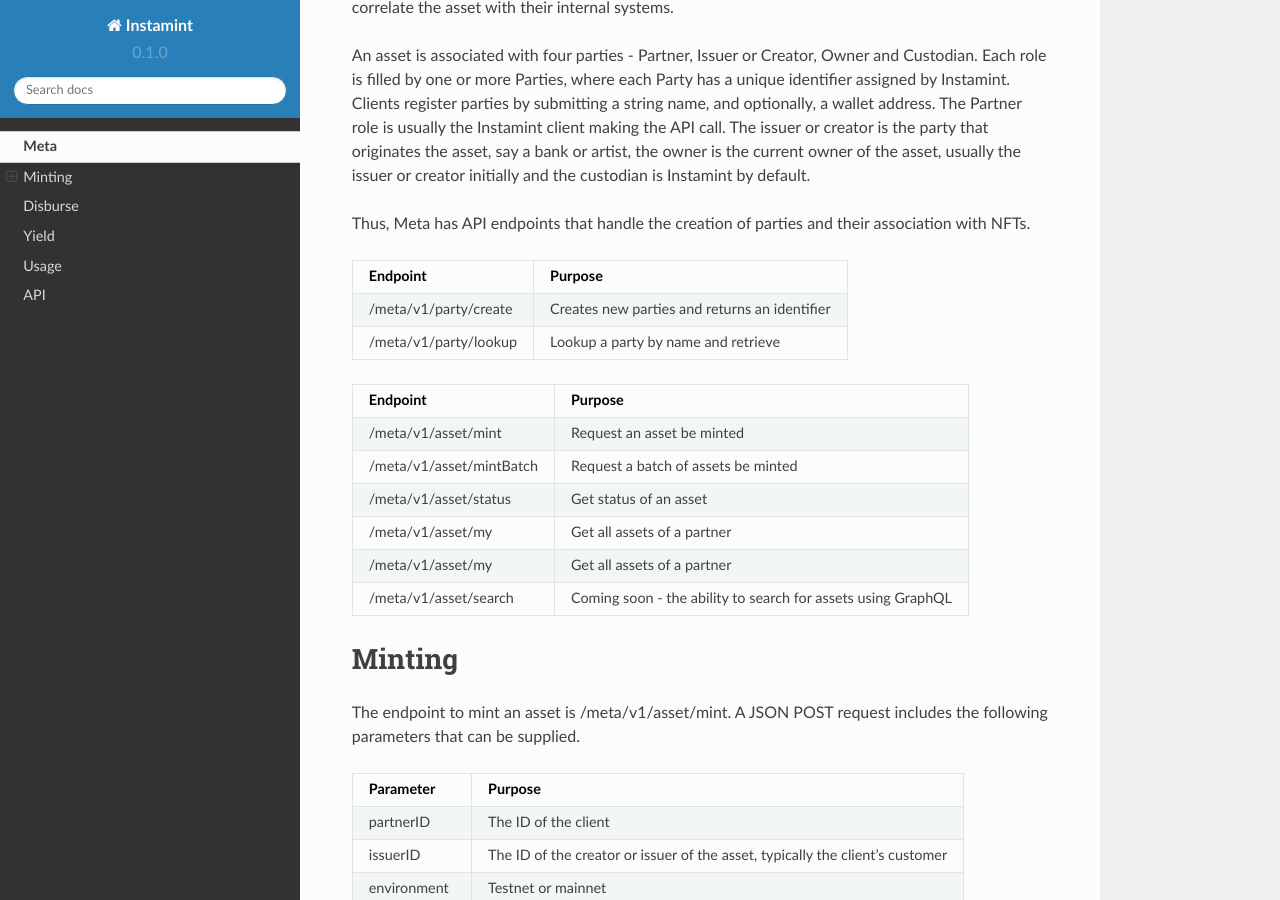
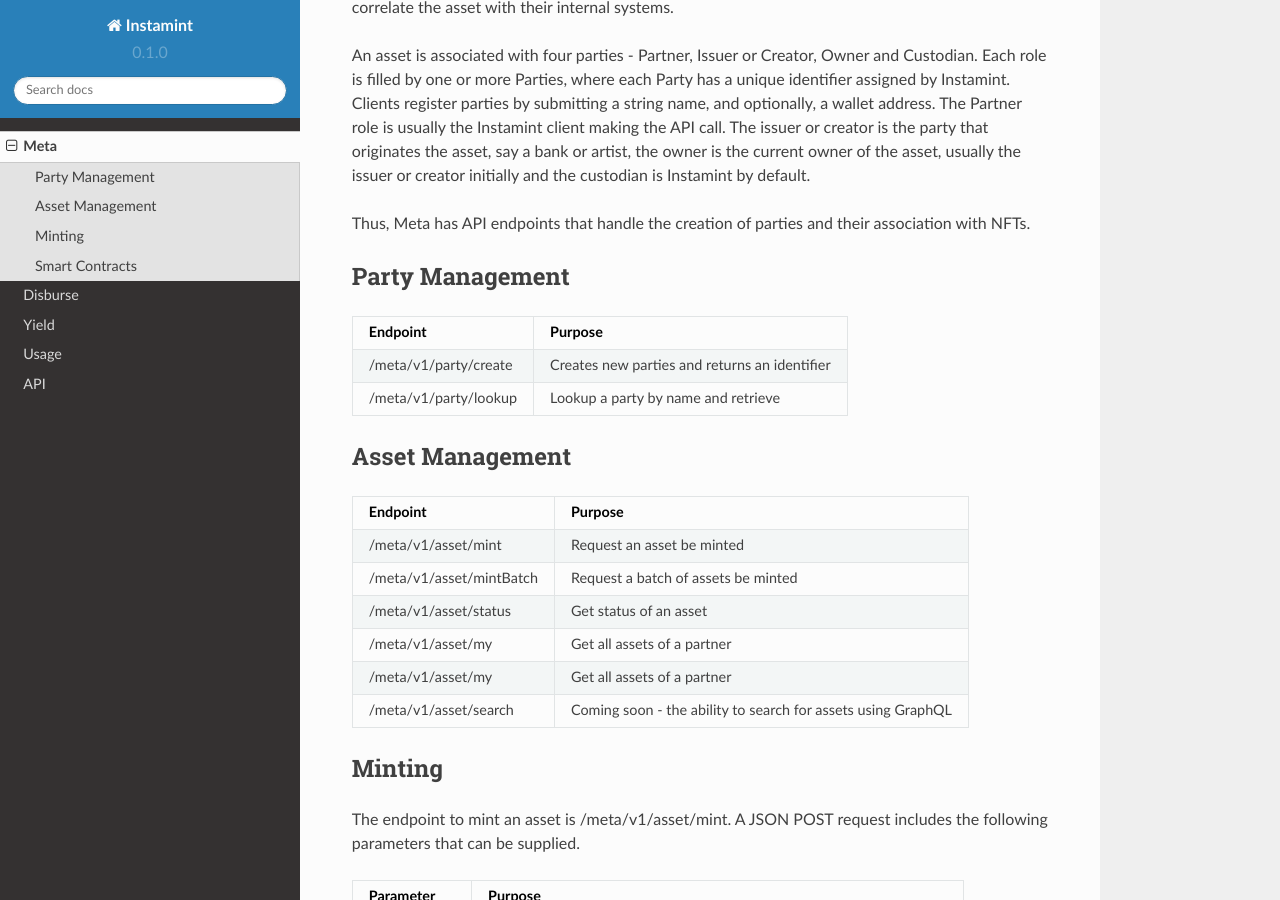
Before and after one commit to instamint/zzz-deprecated-docs, a Sphinx documentation site: the page built from docs/source/meta.rst, in a window 1280 px wide and 900 px high, scrolled down 332 px. Built offline with Sphinx 7.4.7 and the Read the Docs theme 2.0.0, drawn with Linux system fonts in a browser that asks for light colours.

Commit message:
Update meta.rst

```diff
--- a/docs/source/meta.rst
+++ b/docs/source/meta.rst
@@ -9,6 +9,9 @@
 
 Thus, Meta has API endpoints that handle the creation of parties and their association with NFTs.
 
+Party Management
+-------------------
+
 +----------------------------+-----------------------------------------------------------------------------+
 | Endpoint                   | Purpose                                                                     |
 +============================+=============================================================================+
@@ -16,6 +19,9 @@
 +----------------------------+-----------------------------------------------------------------------------+
 | /meta/v1/party/lookup      | Lookup a party by name and retrieve                                         |
 +----------------------------+-----------------------------------------------------------------------------+
+
+Asset Management
+---------------------
 
 +----------------------------+-----------------------------------------------------------------------------+
 | Endpoint                   | Purpose                                                                     |
@@ -34,7 +40,7 @@
 +----------------------------+-----------------------------------------------------------------------------+
 
 Minting
-========
+---------------
 
 The endpoint to mint an asset is /meta/v1/asset/mint. A JSON POST request includes the following parameters that can be supplied.
 
```
